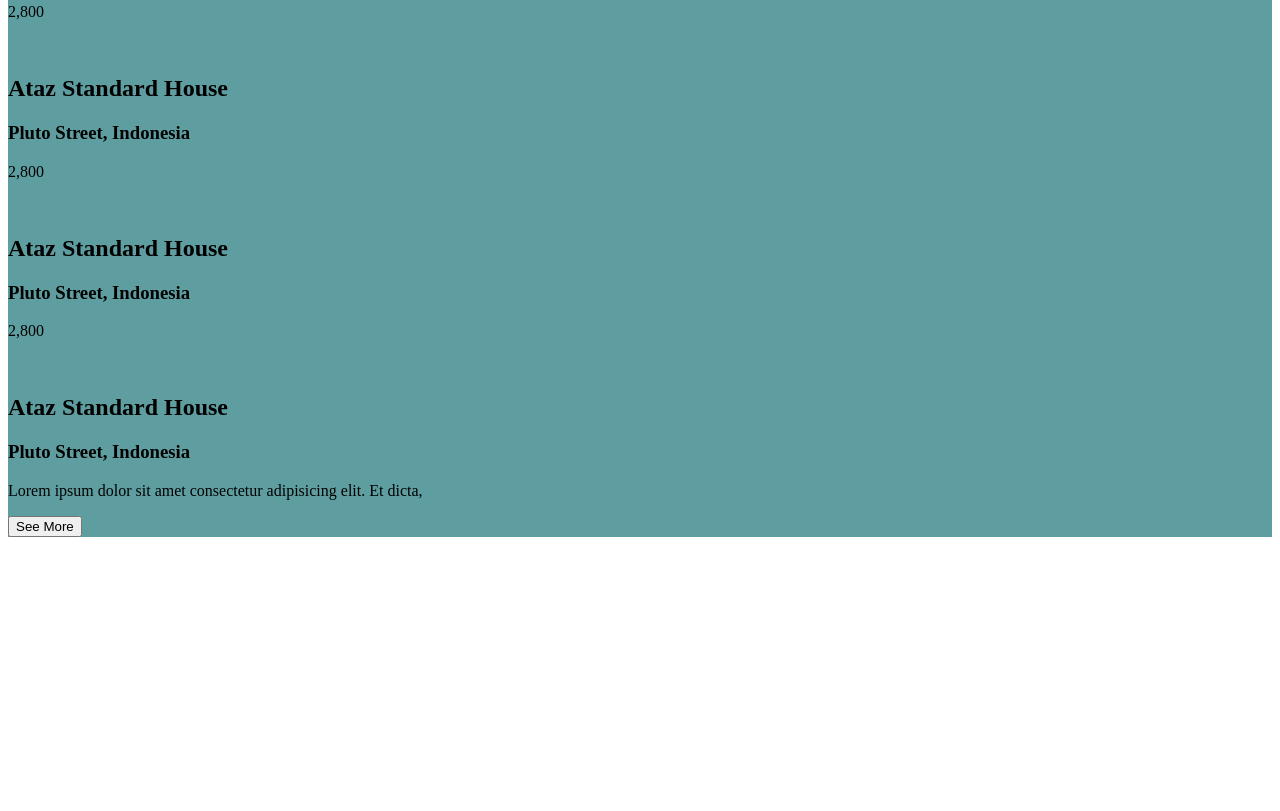
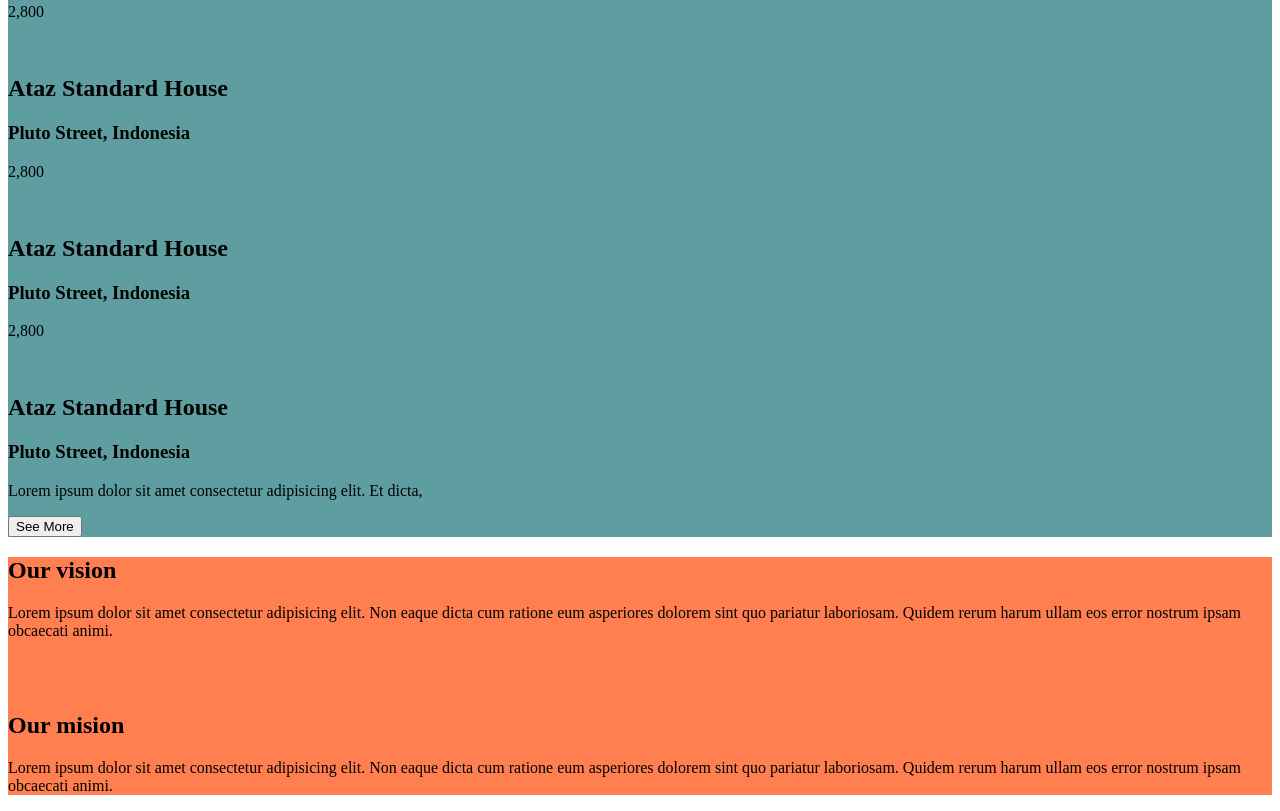
Before and after one commit to dalami/miwebresponsivetm, a plain HTML site: page index.html in a window 1280 px wide. Shown: the part 773-1584 px from the top of the page. Before the commit the page ends 1318 px from the top, so only its background shows below. Drawn offline with Linux system fonts and the light colour scheme.

Commit message:
termine de realizr el html de la seccion tres our vision

```diff
--- a/css/estilo.css
+++ b/css/estilo.css
@@ -7,3 +7,7 @@ header{
 .seccionDos{
     background-color: cadetblue;
 }
+
+.ourvision{
+    background-color: coral;
+}
--- a/index.html
+++ b/index.html
@@ -83,7 +83,19 @@
                 <button>See More</button>
             </div>
         </section>
-        <section></section>
+        <section class="ourvision">
+            <div>
+                <h2>Our vision</h2>
+                <p>Lorem ipsum dolor sit amet consectetur adipisicing elit. Non eaque dicta cum ratione eum asperiores dolorem sint quo pariatur laboriosam. Quidem rerum harum ullam eos error nostrum ipsam obcaecati animi.</p>
+                <img src="" alt="">
+            </div>
+            <div>
+                <img src="" alt="">
+                <h2>Our mision</h2>
+                <p>Lorem ipsum dolor sit amet consectetur adipisicing elit. Non eaque dicta cum ratione eum asperiores dolorem sint quo pariatur laboriosam. Quidem rerum harum ullam eos error nostrum ipsam obcaecati animi.</p>
+            </div>
+
+        </section>
         <section></section>
         <section></section>
         <section></section>
```
